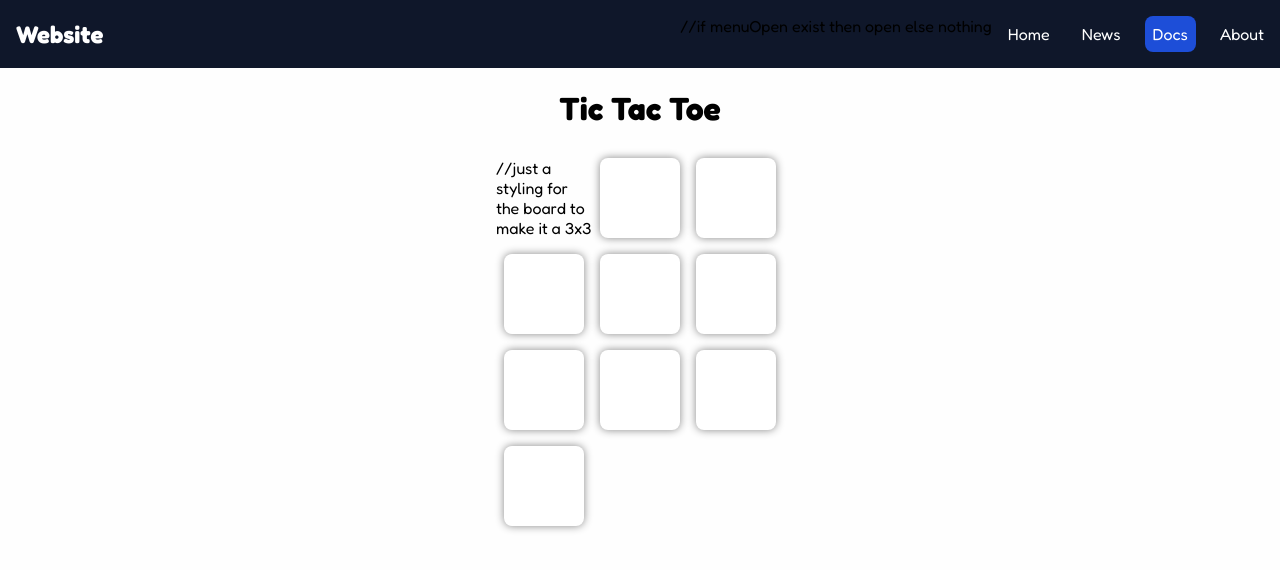
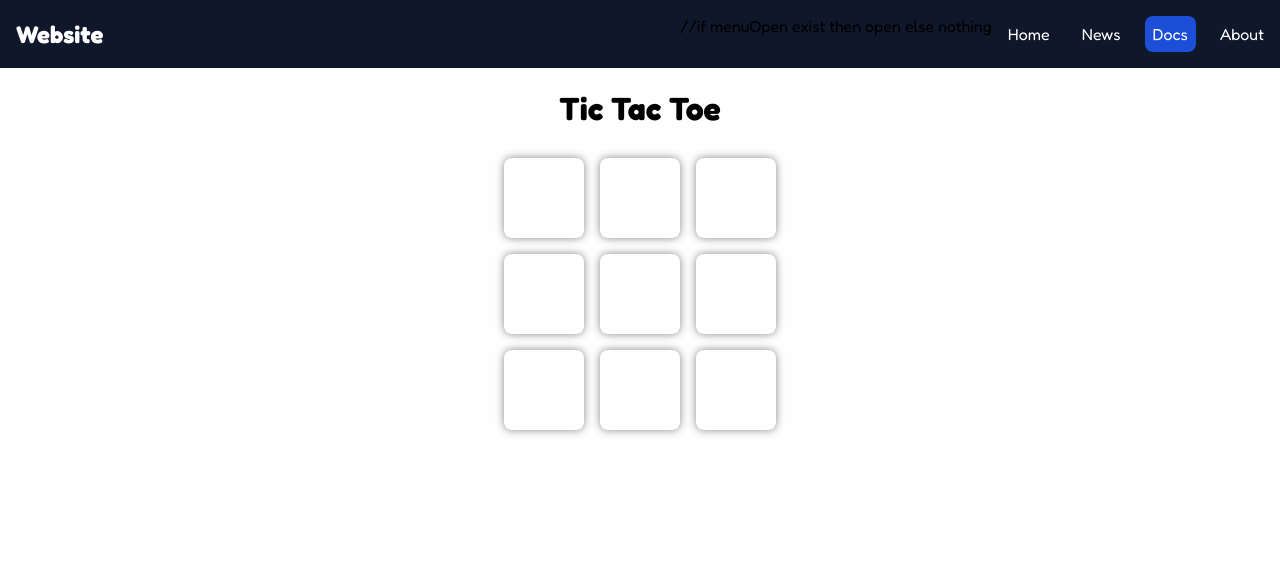
Before and after one commit to Afekadar/react2, a React (Create React App) app: page /Docs in a window 1280 px wide. Shown: the top 570 px of the page. Built offline with nearby package versions, Linux system fonts and the light colour scheme.

Commit message:
comment fix

```diff
--- a/src/Components/pages/TicTacToe/Board.js
+++ b/src/Components/pages/TicTacToe/Board.js
@@ -3,8 +3,8 @@ import { Box } from "./Box";
 import "./Board.css";
 
 export const Board = ({ board, onClick }) => {
-  return (
-    <div className="board">//just a styling for the board to make it a 3x3
+  return (//just a styling for the board to make it a 3x3
+    <div className="board">
       {board.map((value, idx) => {
         return <Box value={value} onClick={() => onClick(idx)} />;
       })}
```
